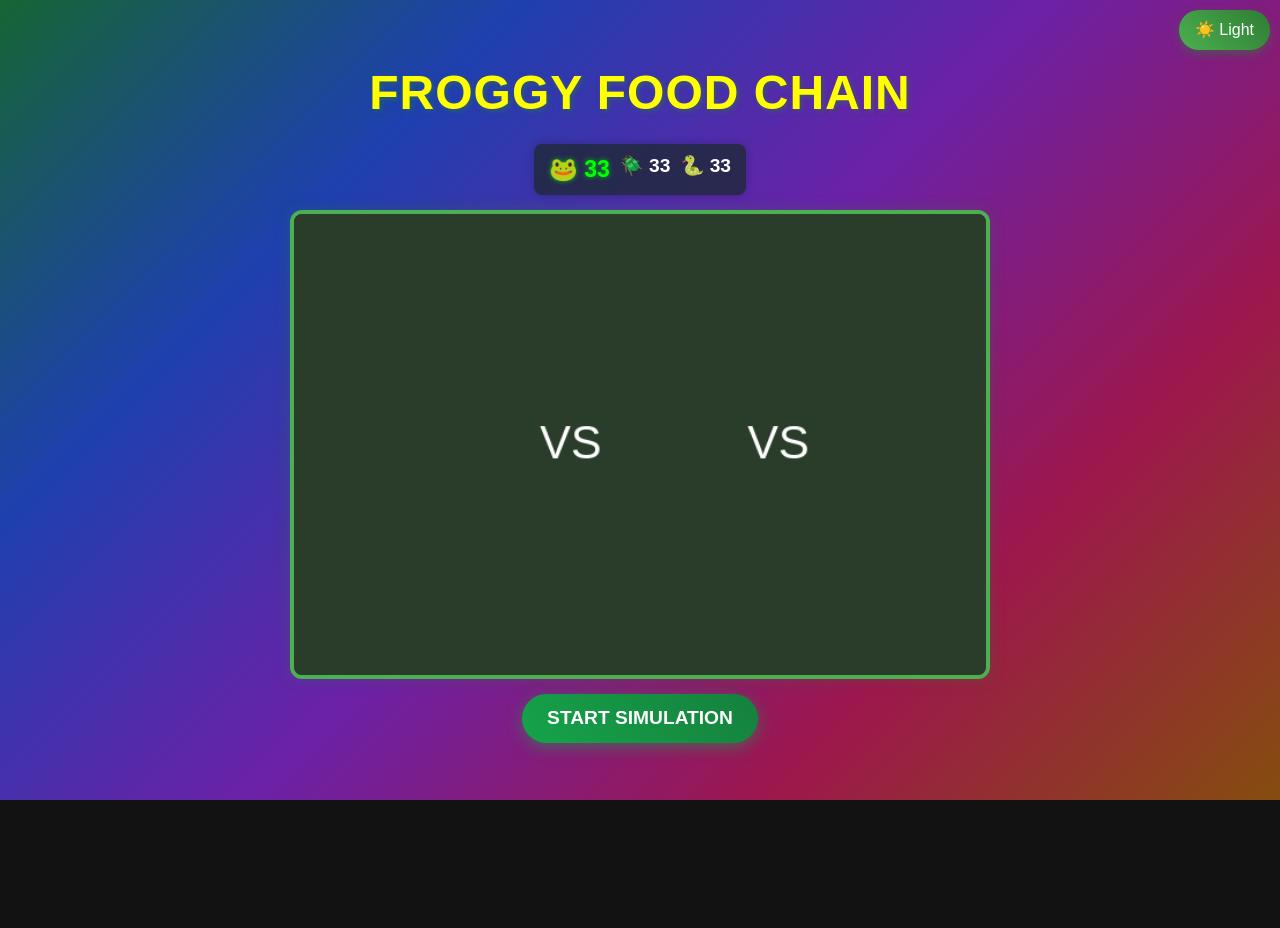
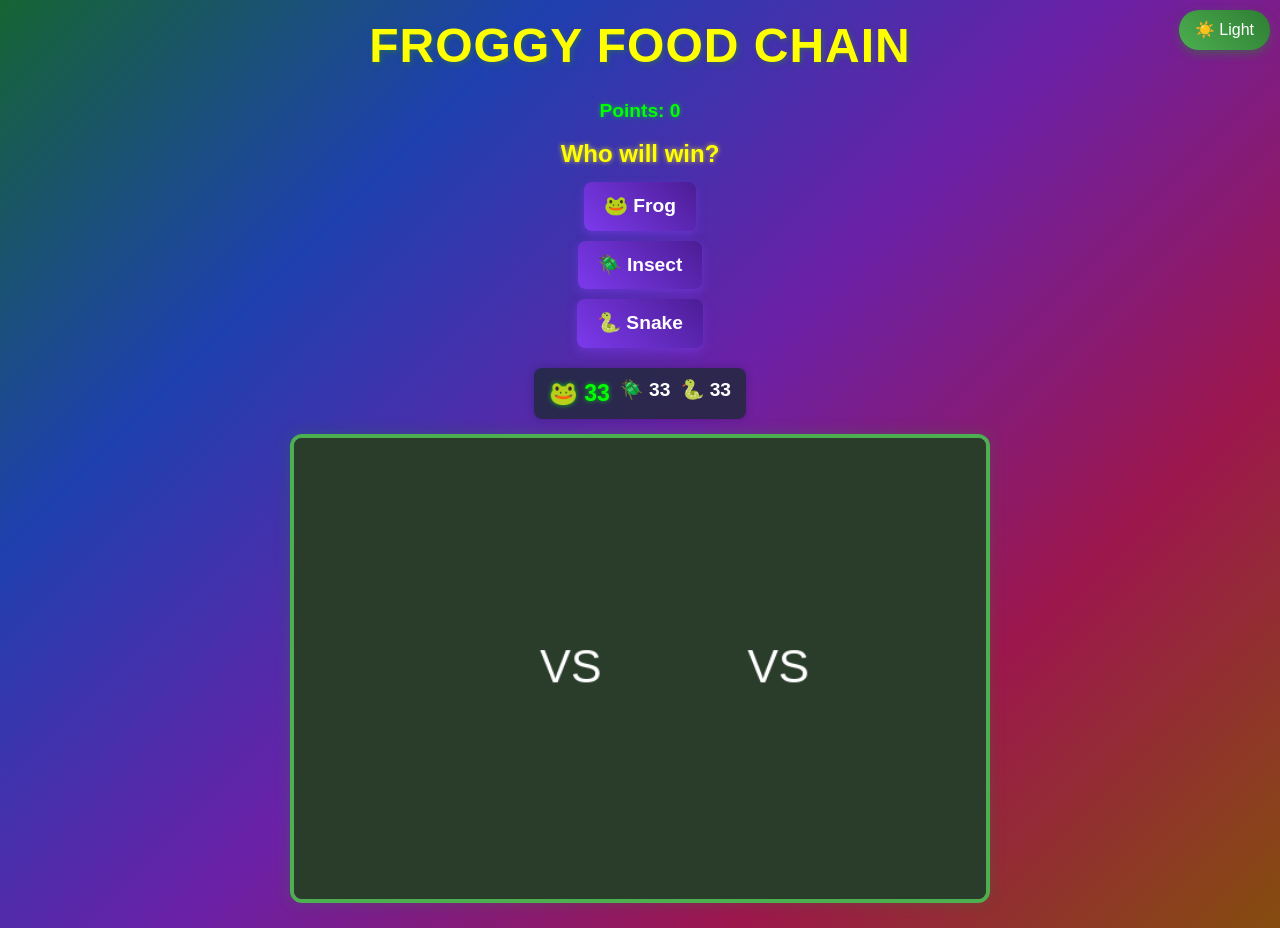
Before and after one commit to nazsats/froggyfolios, a Next.js app: page /game in a window 1280 px wide. Before the commit the page ends 800 px from the top, so only its background shows below. Built offline with nearby package versions, Linux system fonts and the light colour scheme.

Commit message:
Added prediction feature with points system stored in localStorage

```diff
--- a/app/game/page.tsx
+++ b/app/game/page.tsx
@@ -26,10 +26,15 @@ export default function Game() {
   const insectImgRef = useRef<HTMLImageElement | null>(null);
   const snakeImgRef = useRef<HTMLImageElement | null>(null);
   const [theme, setTheme] = useState<"dark" | "light">("dark");
+  const [prediction, setPrediction] = useState<"frog" | "insect" | "snake" | null>(null);
+  const [points, setPoints] = useState<number>(0);
 
   useEffect(() => {
     const savedTheme = localStorage.getItem("theme") as "dark" | "light" | null;
     setTheme(savedTheme || "dark");
+
+    const savedPoints = localStorage.getItem("points");
+    setPoints(savedPoints ? parseInt(savedPoints, 10) : 0);
 
     if (typeof window !== "undefined") {
       const appElement = document.querySelector("#__next");
@@ -100,7 +105,7 @@ export default function Game() {
   };
 
   const startCountdown = () => {
-    if (!isPlayingRef.current && canvasRef.current) {
+    if (!isPlayingRef.current && canvasRef.current && prediction) {
       setCountdown(3);
       const width = canvasRef.current.width;
       const height = canvasRef.current.height;
@@ -134,7 +139,7 @@ export default function Game() {
 
     if (!isPlayingRef.current) {
       const size = Math.min(width * 0.15, 80);
-      ctx.font = `${size * 0.5}px "Poppins", sans-serif`; // Use Poppins for VS text
+      ctx.font = `${size * 0.5}px "Poppins", sans-serif`;
       ctx.fillStyle = theme === "dark" ? "#ffffff" : "#1f2937";
       ctx.textAlign = "center";
       if (frogImgRef.current) ctx.drawImage(frogImgRef.current, width * 0.25 - size / 2, height / 2 - size / 2, size, size);
@@ -181,6 +186,11 @@ export default function Game() {
       if (allSame) {
         isPlayingRef.current = false;
         setWinner(elements[0].type);
+        if (elements[0].type === prediction) {
+          const newPoints = points + 10;
+          setPoints(newPoints);
+          localStorage.setItem("points", newPoints.toString());
+        }
         setIsModalOpen(true);
         confetti({
           particleCount: 100,
@@ -253,10 +263,17 @@ export default function Game() {
         tweetText = "A wild battle unfolded in the Froggy Folios game!";
     }
 
-    tweetText += ` Final count: 🐸 ${counts.frog} | 🪲 ${counts.insect} | 🐍 ${counts.snake}. Play now at @FroggyFolios! https://froggyfolios.xyz/game`;
+    tweetText += ` Final count: 🐸 ${counts.frog} | 🪲 ${counts.insect} | 🐍 ${counts.snake}. I predicted ${prediction} and have ${points} points! Play now at @FroggyFolios! https://froggyfolios.xyz/game`;
 
     const tweetUrl = `https://twitter.com/intent/tweet?text=${encodeURIComponent(tweetText)}`;
     window.open(tweetUrl, "_blank", "width=600,height=400");
+  };
+
+  const resetGame = () => {
+    setIsModalOpen(false);
+    setWinner(null);
+    setPrediction(null);
+    setCounts({ frog: 33, insect: 33, snake: 33 });
   };
 
   return (
@@ -267,7 +284,31 @@ export default function Game() {
         </button>
       </div>
       <h1 className={styles.title}>Froggy Food Chain</h1>
-      {countdown !== null && (
+      <div className={styles.pointsDisplay}>Points: {points}</div>
+      {!prediction && !countdown && !isPlayingRef.current && (
+        <div className={styles.predictionContainer}>
+          <p className={styles.predictionText}>Who will win?</p>
+          <button
+            onClick={() => setPrediction("frog")}
+            className={`${styles.predictionButton} ${theme === "dark" ? styles.predictionButtonDark : styles.predictionButtonLight}`}
+          >
+            🐸 Frog
+          </button>
+          <button
+            onClick={() => setPrediction("insect")}
+            className={`${styles.predictionButton} ${theme === "dark" ? styles.predictionButtonDark : styles.predictionButtonLight}`}
+          >
+            🪲 Insect
+          </button>
+          <button
+            onClick={() => setPrediction("snake")}
+            className={`${styles.predictionButton} ${theme === "dark" ? styles.predictionButtonDark : styles.predictionButtonLight}`}
+          >
+            🐍 Snake
+          </button>
+        </div>
+      )}
+      {prediction && countdown !== null && (
         <div className={styles.countdown} key={countdown}>
           Simulation begins in: {countdown}...
         </div>
@@ -284,16 +325,18 @@ export default function Game() {
         </span>
       </div>
       <canvas ref={canvasRef} className={styles.gameCanvas} />
+      {prediction && !countdown && !isPlayingRef.current && (
         <button
           onClick={startCountdown}
           className={`${styles.playButton} ${theme === "dark" ? styles.playButtonDark : styles.playButtonLight}`}
         >
           Start Simulation
         </button>
+      )}
 
       <Modal
         isOpen={isModalOpen}
-        onRequestClose={() => setIsModalOpen(false)}
+        onRequestClose={resetGame}
         className={`${styles.modal} ${theme === "dark" ? styles.modalDark : styles.modalLight}`}
         overlayClassName={styles.modalOverlay}
       >
@@ -304,7 +347,13 @@ export default function Game() {
             ? "Insects have overrun the habitat!"
             : "Snakes have claimed supremacy!"}
         </h2>
+        <p className={styles.modalText}>
+          {winner === prediction
+            ? "Congratulations! You predicted correctly! +10 points!"
+            : "Bad luck this time! Play again?"}
+        </p>
         <p className={styles.modalText}>Final Count: 🐸 {counts.frog} | 🪲 {counts.insect} | 🐍 {counts.snake}</p>
+        <p className={styles.modalText}>Your Points: {points}</p>
         <p className={`${styles.credits} ${theme === "dark" ? styles.creditsDark : styles.creditsLight}`}>
           Developed by <span className={styles.highlightName}>Froggy Folios</span>
         </p>
@@ -316,10 +365,10 @@ export default function Game() {
             Share on X
           </button>
           <button
-            onClick={() => setIsModalOpen(false)}
+            onClick={resetGame}
             className={`${styles.closeButton} ${theme === "dark" ? styles.closeButtonDark : styles.closeButtonLight}`}
           >
-            Close
+            Play Again
           </button>
         </div>
       </Modal>
--- a/styles/Game.module.css
+++ b/styles/Game.module.css
@@ -9,7 +9,7 @@
   width: 100vw;
   padding: clamp(5px, 2vw, 10px);
   box-sizing: border-box;
-    font-family: "Poppins", sans-serif; /* Use Poppins globally */
+  font-family: "Poppins", sans-serif;
 }
 
 .dark {
@@ -63,12 +63,69 @@
 
 .title {
   font-size: clamp(1.2rem, 4vw, 3rem);
-    font-weight: 700; /* Poppins bold */
+  font-weight: 700;
   text-transform: uppercase;
-    letter-spacing: 1px; /* Adjusted for Poppins */
+  letter-spacing: 1px;
   margin-bottom: clamp(5px, 2vw, 15px);
   text-shadow: 2px 2px 5px rgba(46, 125, 50, 0.5);
   color: #ffff00;
+}
+
+.pointsDisplay {
+  font-size: clamp(0.8rem, 2vw, 1.2rem);
+  font-weight: 700;
+  color: #00ff00;
+  margin-bottom: clamp(5px, 1vw, 10px);
+  text-shadow: 0 0 5px rgba(0, 255, 0, 0.5);
+}
+
+.predictionContainer {
+  display: flex;
+  flex-direction: column;
+  align-items: center;
+  gap: clamp(5px, 1vw, 10px);
+  margin-bottom: clamp(10px, 2vw, 20px);
+}
+
+.predictionText {
+  font-size: clamp(0.9rem, 2vw, 1.5rem);
+  font-weight: 700;
+  color: #ffff00;
+  text-shadow: 0 0 5px rgba(255, 255, 0, 0.7);
+}
+
+.predictionButton {
+  padding: clamp(6px, 1.5vw, 10px) clamp(12px, 3vw, 20px);
+  font-size: clamp(0.8rem, 2vw, 1.2rem);
+  font-weight: 700;
+  border: none;
+  border-radius: 8px;
+  cursor: pointer;
+  transition: transform 0.2s ease, box-shadow 0.2s ease;
+}
+
+.predictionButtonDark {
+  background: linear-gradient(45deg, #7c3aed, #4c1d95);
+  color: #fff;
+  box-shadow: 0 4px 10px rgba(124, 58, 237, 0.5);
+}
+
+.predictionButtonLight {
+  background: linear-gradient(45deg, #a78bfa, #7c3aed);
+  color: #1f2937;
+  box-shadow: 0 4px 10px rgba(167, 139, 250, 0.3);
+}
+
+.predictionButton:hover {
+  transform: translateY(-2px);
+}
+
+.predictionButtonDark:hover {
+  box-shadow: 0 6px 15px rgba(124, 58, 237, 0.7);
+}
+
+.predictionButtonLight:hover {
+  box-shadow: 0 6px 15px rgba(167, 139, 250, 0.5);
 }
 
 .countdown {
@@ -357,6 +414,12 @@
   .playButton {
     padding: 6px 15px;
   }
+  .predictionContainer {
+    gap: 5px;
+  }
+  .predictionButton {
+    padding: 6px 12px;
+  }
   .buttonContainer {
     flex-direction: column;
     gap: 8px;
```
Lines whose indentation alone changed are shown as unchanged.
